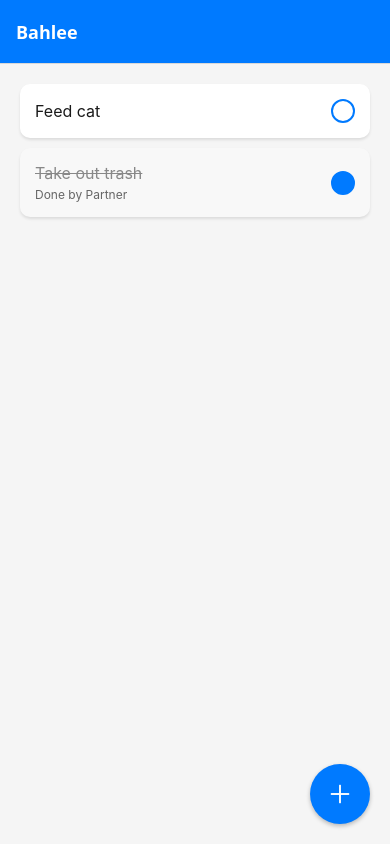
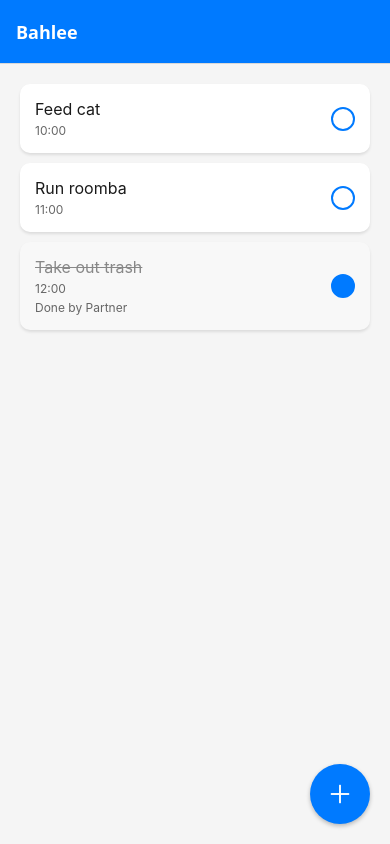
Before and after one commit to basimchowdhury98/Bahlee, a React Native app in the folder Frontend/: screen /Home in a window 390 px wide. Built offline with nearby package versions, Linux system fonts and the light colour scheme.

Commit message:
ordering todo items

```diff
--- a/Frontend/src/components/Todo.tsx
+++ b/Frontend/src/components/Todo.tsx
@@ -4,18 +4,29 @@ interface TodoProps {
   title: string;
   completed: boolean;
   completedBy?: string;
+  scheduledTime: number;
   onComplete: () => void;
   onPress: () => void;
 }
 
-export const Todo = ({ title, completed, completedBy, onComplete, onPress }: TodoProps) => {
+export const Todo = ({ title, completed, completedBy, scheduledTime, onComplete, onPress }: TodoProps) => {
+  const formatTime = (seconds: number) => {
+    const hours = Math.floor(seconds / 3600);
+    const minutes = Math.floor((seconds % 3600) / 60);
+    return `${hours.toString().padStart(2, '0')}:${minutes.toString().padStart(2, '0')}`;
+  };
+
   return (
     <TouchableOpacity
+      testID="todo-item"
       style={[styles.container, completed && styles.completedContainer]}
       onPress={onPress}
     >
       <View style={styles.content}>
         <Text style={[styles.title, completed && styles.completedText]}>{title}</Text>
+        <Text style={styles.scheduledTime} testID="scheduled-time">
+          {formatTime(scheduledTime)}
+        </Text>
         {completed && completedBy && (
           <Text style={styles.completedBy}>Done by {completedBy}</Text>
         )}
@@ -74,4 +85,9 @@ const styles = StyleSheet.create({
   checked: {
     backgroundColor: '#007AFF',
   },
+  scheduledTime: {
+    fontSize: 12,
+    color: '#666',
+    marginTop: 4,
+  },
 });
--- a/Frontend/src/screens/HomeScreen.tsx
+++ b/Frontend/src/screens/HomeScreen.tsx
@@ -13,7 +13,9 @@ export const HomeScreen = () => {
     const loadTodos = async () => {
       try {
         const data = await todosService.fetchTodos();
-        setTodos(data);
+        // Sort todos by scheduledTime
+        const sortedTodos = [...data].sort((a, b) => a.scheduledTime - b.scheduledTime);
+        setTodos(sortedTodos);
       } catch (err) {
         setError('Failed to load todos');
       } finally {
@@ -62,6 +64,7 @@ export const HomeScreen = () => {
             title={item.title}
             completed={item.completed}
             completedBy={item.completedBy}
+            scheduledTime={item.scheduledTime}
             onComplete={() => handleComplete(item.id)}
             onPress={() => handlePress(item.id)}
           />
--- a/Frontend/src/services/todos.ts
+++ b/Frontend/src/services/todos.ts
@@ -3,14 +3,16 @@ export interface TodoItem {
   title: string;
   completed: boolean;
   completedBy?: string;
+  scheduledTime: number;
 }
 
 export const todosService = {
   fetchTodos: async (): Promise<TodoItem[]> => {
     // This will eventually be replaced with Firebase
     return [
-      { id: '1', title: 'Feed cat', completed: false },
-      { id: '2', title: 'Take out trash', completed: true, completedBy: 'Partner' },
+      { id: '1', title: 'Feed cat', completed: false, scheduledTime: 36000 },
+      { id: '2', title: 'Take out trash', completed: true, completedBy: 'Partner', scheduledTime: 43200 },
+      { id: '3', title: 'Run roomba', completed: false, scheduledTime: 39600 },
     ];
   },
 
```
Also changed, not shown: 1 other file (tests, documents, lock files or other folders).
